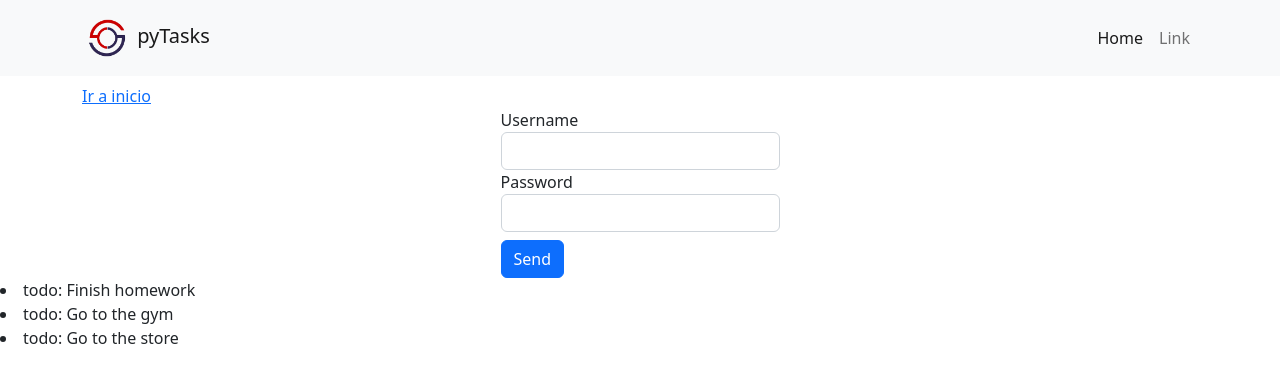
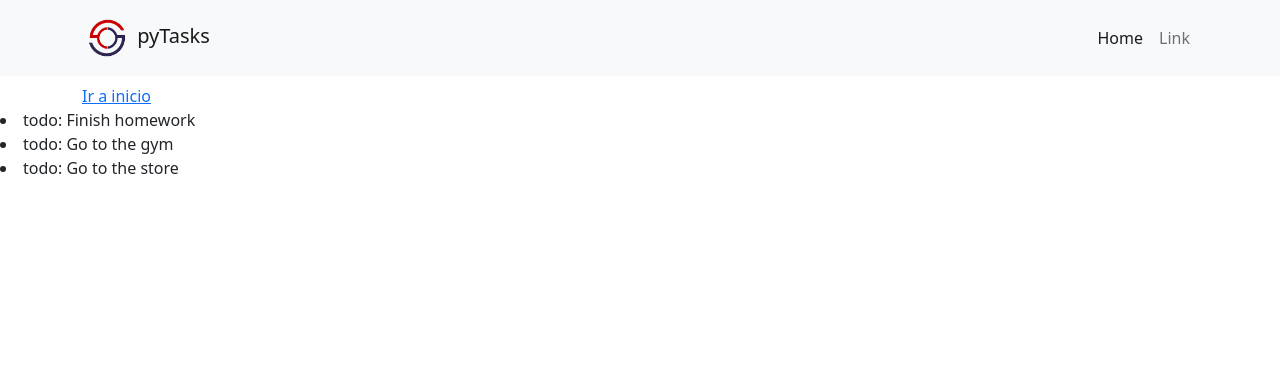
Before and after one commit to Nic-Hawk/pyTasks, a Flask app: page /hello in a window 1280 px wide. Shown: the top 383 px of the page. Run offline with Flask 2, Linux system fonts and the light colour scheme.

Commit message:
login view updated

```diff
--- a/app/templates/hello.html
+++ b/app/templates/hello.html
@@ -24,17 +24,7 @@
 
     <div class="container">
 
-        <form class="m-auto w-25" method="POST" action="{{ url_for('hello') }}">
-            <div class="form-group">
-                {{ login_form.username.label}}
-                {{ login_form.username(class_="form-control") }}
-            </div>
-            <div class="form-group">
-                {{ login_form.password.label}}
-                {{ login_form.password(class_="form-control") }}
-            </div>
-            {{ login_form.submit(class_="btn btn-primary mt-2") }}
-        </form>
+
 
     </div>
 
--- a/app/templates/login.html
+++ b/app/templates/login.html
@@ -9,7 +9,7 @@
 
 <div class="container">
 
-    <form class="m-auto w-25" method="POST" action="{{ url_for('hello') }}">
+    <form class="m-auto w-25" method="POST" action="{{ url_for('auth.login') }}">
         <div class="form-group">
             {{ login_form.username.label}}
             {{ login_form.username(class_="form-control") }}
--- a/main.py
+++ b/main.py
@@ -31,25 +31,16 @@ def index():
     return response
 
 
-@app.route('/hello', methods=['GET', 'POST'])
+@app.route('/hello', methods=['GET'])
 def hello():
 
     user_ip = session.get('user_ip')
-    login_form = Login_Form()
     username = session.get('username')
 
     context = {
         'user_ip': user_ip,
         'todos': todos,
-        'login_form': login_form,
         'username': username
     }
 
-    if request.method == 'POST': #if the form is submitted and validated
-        username = login_form.username.data
-        session['username'] = username
-        flash('Nombre de usario registrado con éxito!')
-
-        return redirect(url_for('index'))
-
     return render_template('hello.html', **context) #render the template
```
Also changed, not shown: app/auth/views.py (+16 -6 lines), tests/test_base.py (+8 -0 lines).
